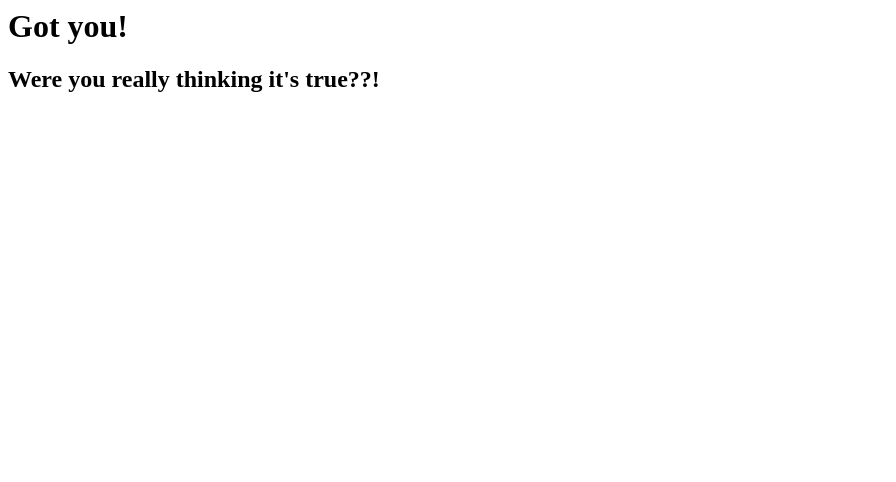
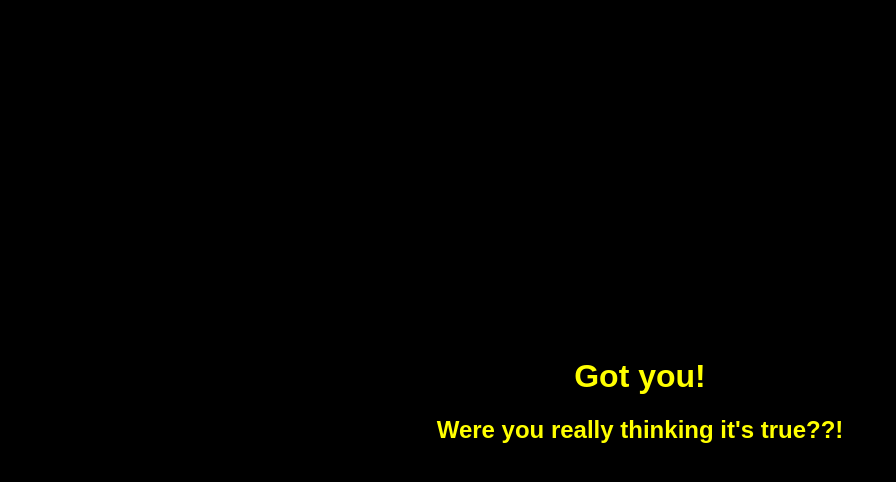
Before and after one commit to daveRak/prankstar, a plain HTML site: page index.html in a window 1280 px wide. Shown: the whole page, without its empty margins (0-896 px from the left). Drawn offline with Linux system fonts and the light colour scheme.

Commit message:
Update index file

```diff
--- a/index.html
+++ b/index.html
@@ -1,14 +1,25 @@
+<!DOCTYPE html>
 <html>
-
 <head>
-<title>
-Prankstar
-</title>
+    <title>Prankstar</title>
+    <style>
+        body {
+            background-color: black;
+            color: yellow;
+            display: flex;
+            justify-content: center;
+            align-items: center;
+            height: 100vh;
+            margin: 0;
+            text-align: center;
+            font-family: Arial, sans-serif;
+        }
+    </style>
 </head>
-
 <body>
-<h1>Got you!</h1>
-<h2>Were you really thinking it's true??!</h2>
+    <div>
+        <h1>Got you!</h1>
+        <h2>Were you really thinking it's true??!</h2>
+    </div>
 </body>
-
 </html>
```
